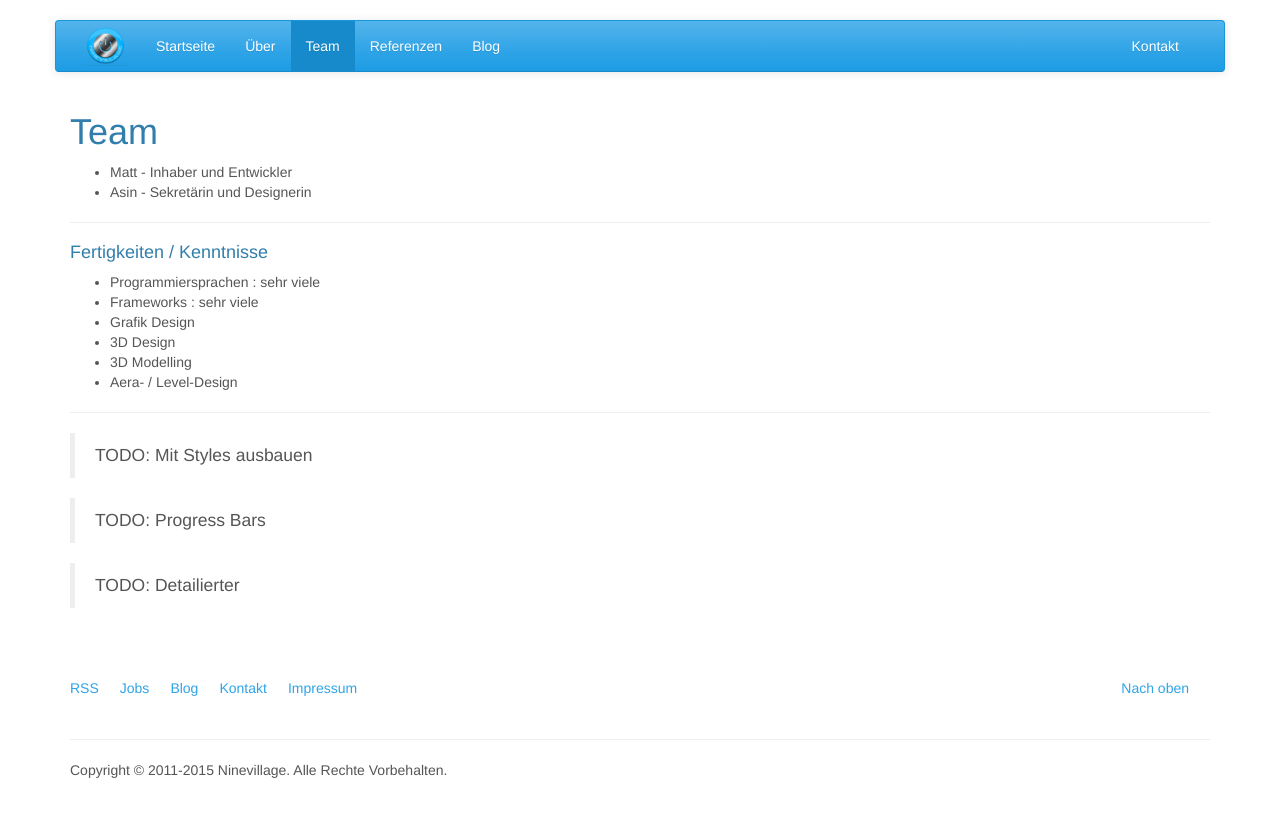
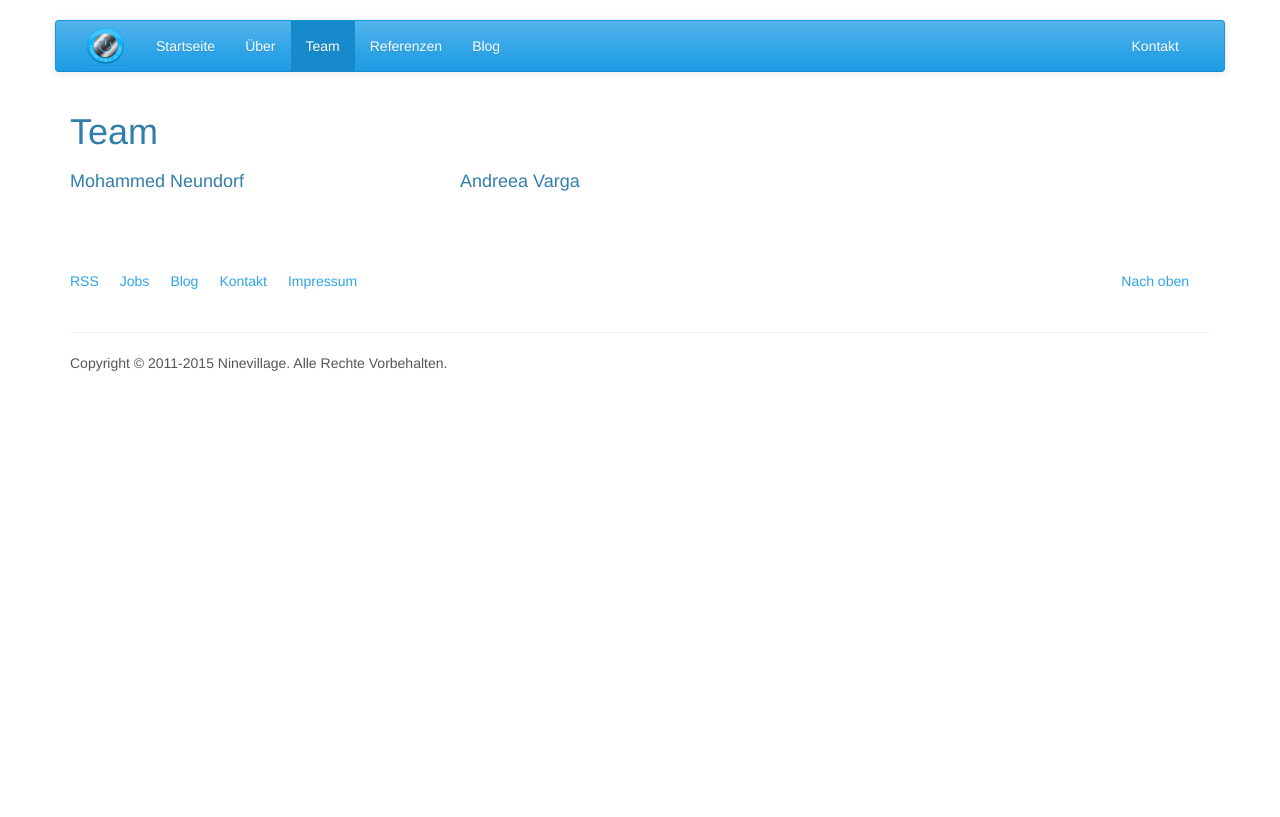
Before and after one commit to Ninevillage/ninevillage.github.io, a Jekyll site: the page built from pages/de/team.html, in a window 1280 px wide. Shown: the top 817 px of the page. Built offline with Jekyll 4.4.1, drawn with Linux system fonts in a browser that asks for light colours; nearby versions of some CDN libraries.

Commit message:
update layout - with maybe angular

```diff
--- a/_includes/head.html
+++ b/_includes/head.html
@@ -14,6 +14,20 @@
   <link rel="stylesheet" href="{{ "/css/bootstrap.min.css" | prepend: site.baseurl }}">
   <link rel="stylesheet" href="{{ "/css/ninevillage.css" | prepend: site.baseurl }}">
 
-  <script src="{{ "/js/jquery-1.11.1.min.js" | prepend: site.baseurl }}"></script>
-  <script src="{{ "/js/bootstrap.min.js" | prepend: site.baseurl }}"></script>
+  {% for css_name in page.extra_css %}
+    <link rel="stylesheet" href="{{ css_name }}">
+  {% endfor %}
+
+  <script type="text/javascript" src="{{ "/js/jquery-1.11.1.min.js" | prepend: site.baseurl }}"></script>
+  <script type="text/javascript" src="{{ "/js/bootstrap.min.js" | prepend: site.baseurl }}"></script>
+
+  {% if page.with_angular %}
+    <script type="text/javascript" src="https://ajax.googleapis.com/ajax/libs/angularjs/1.3.14/angular.min.js"></script>
+    <script type="text/javascript" src="{{ "/js/angular-module.js" | prepend: site.baseurl }}"></script>
+    <script type="text/javascript" src="{{ "/js/angular-jekyll.js" | prepend: site.baseurl }}"></script>
+  {% endif %}
+
+  {% for js_name in page.extra_js %}
+    <script type="text/javascript" src="{{ js_name }}"></script>
+  {% endfor %}
 </head>
--- a/_layouts/default.html
+++ b/_layouts/default.html
@@ -1,6 +1,9 @@
 <!DOCTYPE html>
-<html>
-
+{% if page.with_angular %}
+  <html data-ng-app="NinevillageApp">
+{% else %}
+  <html>
+{% endif %}
   {% include head.html %}
 
   <body>
--- /dev/null
+++ b/js/angular-jekyll.js
@@ -0,0 +1,5 @@
+angular.module('NinevillageApp').config([
+  '$interpolateProvider', function($interpolateProvider) {
+    return $interpolateProvider.startSymbol('{(').endSymbol(')}');
+  }
+]);
--- /dev/null
+++ b/js/angular-module.js
@@ -0,0 +1 @@
+angular.module('NinevillageApp', []);
--- /dev/null
+++ b/pages/de/team.html
@@ -0,0 +1,62 @@
+---
+layout: page
+title: Team
+permalink: /team/
+nav: true
+weight: 10
+with_angular: true
+extra_js:
+---
+
+<div ng-controller="TeamCtrl">
+  <div class="row">
+    <div class="col-md-4 col-sm-6" ng-repeat="employee in employees">
+      <h4>{( employee.name )}</h4>
+    </div>
+  </div>
+</div>
+
+<script type="text/javascript">
+  angular.module('NinevillageApp')
+  .controller('TeamCtrl', ['$scope', function($scope) {
+    $scope.employees = [];
+    $scope.employees.push({name: 'Mohammed Neundorf'});
+    $scope.employees.push({name: 'Andreea Varga'});
+  }]);
+</script>
+
+<div class="hidden">
+  <div class="row">
+    <div class="panel panel-default">
+      <div class="panel-body">
+        Mohammed Neundorf
+
+
+      </div>
+    </div>
+  </div>
+
+* Matt - Inhaber und Entwickler
+* Asin - Sekretärin und Designerin
+
+***
+
+#### Fertigkeiten / Kenntnisse
+
+* Programmiersprachen : sehr viele
+* Frameworks : sehr viele
+* Grafik Design
+* 3D Design
+* 3D Modelling
+* Aera- / Level-Design
+
+
+***
+
+> TODO: Mit Styles ausbauen
+
+> TODO: Progress Bars
+
+> TODO: Detailierter
+
+</div>
--- a/pages/de/team.md
+++ /dev/null
@@ -1,30 +0,0 @@
----
-layout: page
-title: Team
-permalink: /team/
-nav: true
-weight: 10
----
-
-* Matt - Inhaber und Entwickler
-* Asin - Sekretärin und Designerin
-
-***
-
-#### Fertigkeiten / Kenntnisse
-
-* Programmiersprachen : sehr viele
-* Frameworks : sehr viele
-* Grafik Design
-* 3D Design
-* 3D Modelling
-* Aera- / Level-Design
-
-
-***
-
-> TODO: Mit Styles ausbauen
-
-> TODO: Progress Bars
-
-> TODO: Detailierter
```
